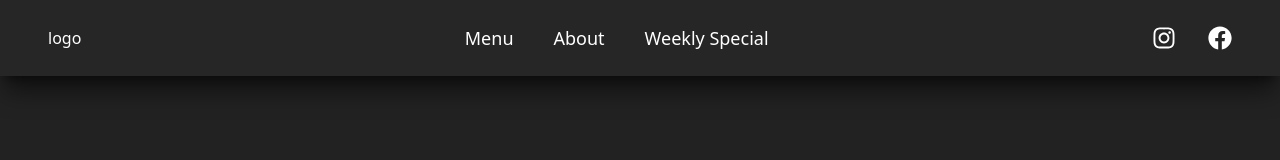
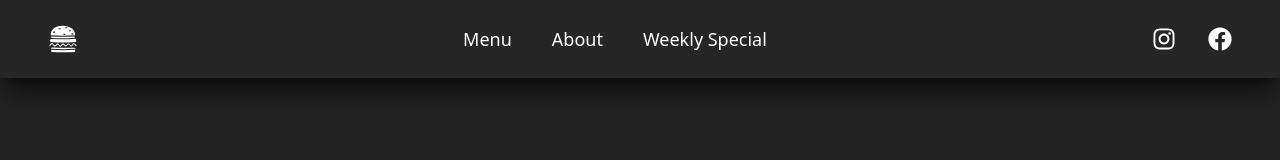
Before and after one commit to Juanagudelo9007/react-landing, a React (Vite) app: page / in a window 1280 px wide. Shown: the top 160 px of the page. Built offline with nearby package versions, Linux system fonts and the light colour scheme.

Commit message:
log navbar added

```diff
--- a/src/components/Hero.jsx
+++ b/src/components/Hero.jsx
@@ -35,6 +35,7 @@ const Hero = () => {
         style={{ opacity }}
       >
         <div className="p-10 ">
+
           <motion.h1
             className="text-white text-6xl mb-5 font-extrabold mt-10"
             initial={{ opacity: 0, y: 75 }}
--- a/src/components/Navbar.jsx
+++ b/src/components/Navbar.jsx
@@ -2,7 +2,7 @@ import React, { useState } from "react";
 import ReactDOM from "react-dom";
 import { FaInstagram, FaFacebook } from "react-icons/fa";
 import { IoMdClose, IoMdMenu } from "react-icons/io";
-import { motion } from "framer-motion";
+import { GiHamburger } from "react-icons/gi";
 
 const navLinks = [
   {
@@ -48,7 +48,9 @@ const Navbar = () => {
     <nav className=" bg-neutral-800 shadow-xl shadow-black/50 w-full fixed top-0 z-70">
       <div className="flex justify-between items-center px-4 py-4 sm:px-12 sm:py-6 ">
         {/*Logo*/}
-        <div className="text-white">logo</div>
+        <div className="text-white">
+          <GiHamburger size={30} />{" "}
+        </div>
         {/*Burger Button*/}
         <button
           className=" z-10 md:hidden block text-red-100 text-[20px] hover:text-red-600 duration-300"
```
Also changed, not shown: public/a123f8205d1e564ef7191b32da7715a7-icono-de-trazo-de-pincel-hamburguesa-amarillo-removebg-preview.png (added).
